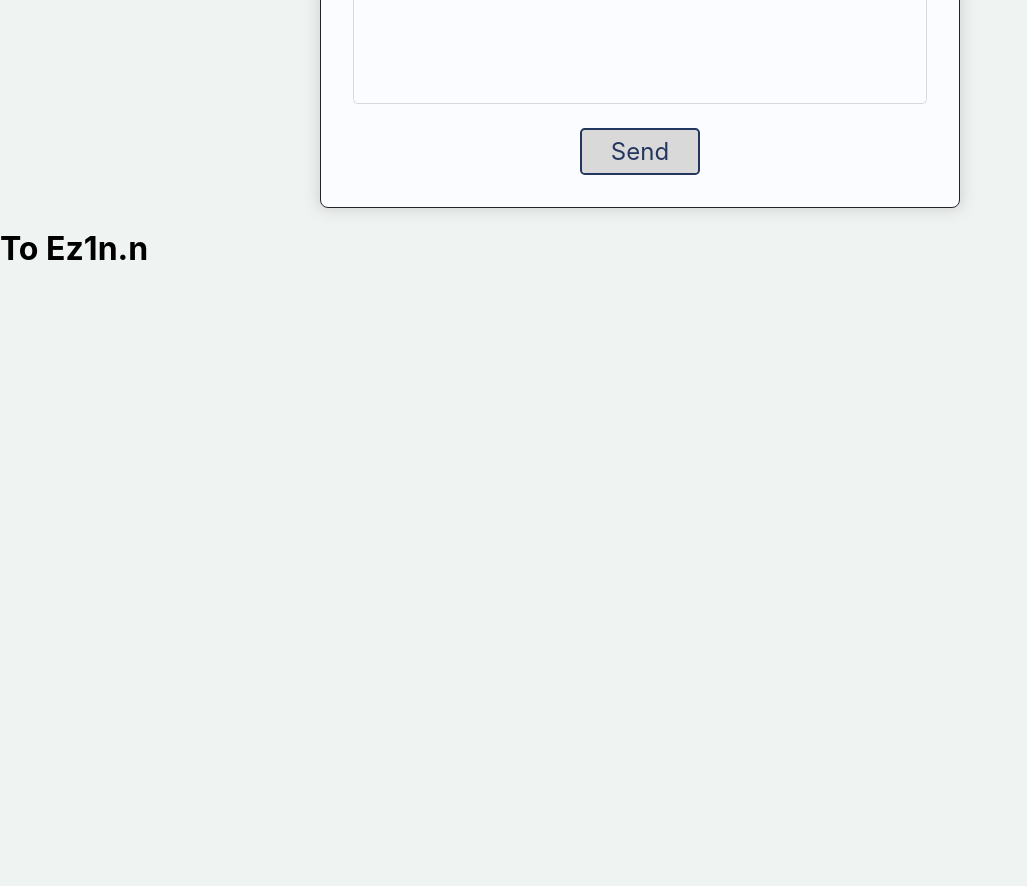
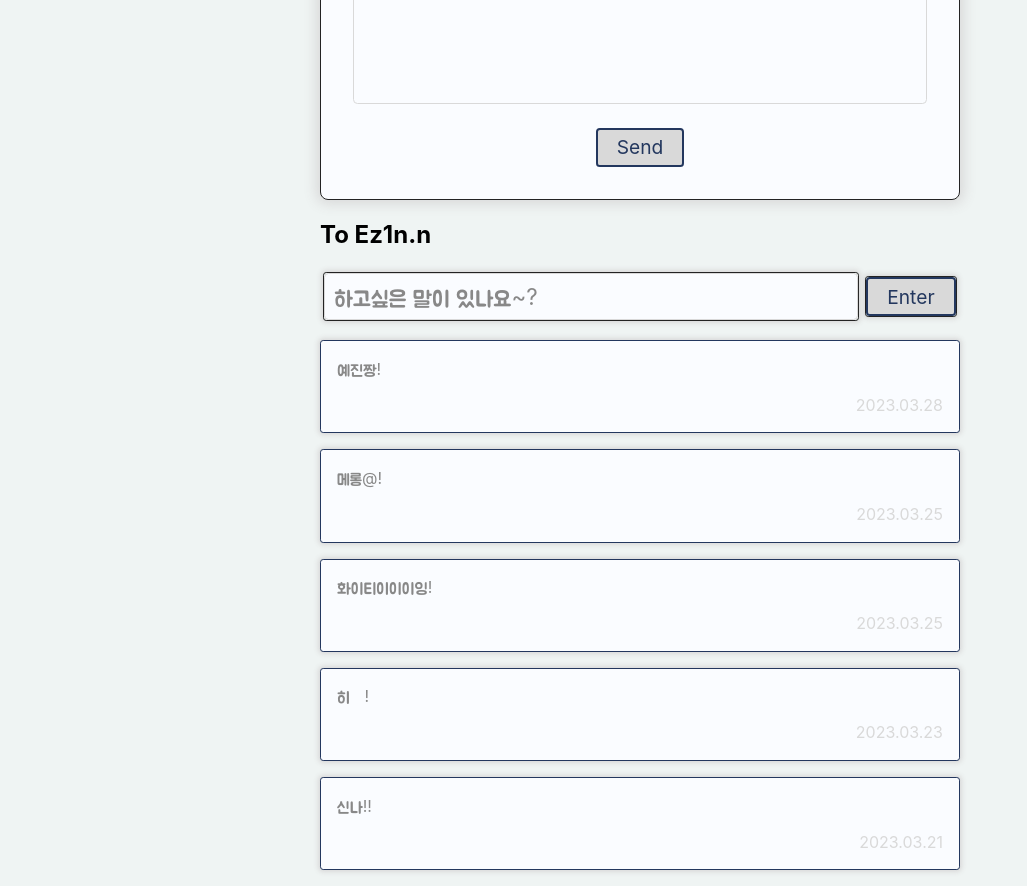
Before and after one commit to ez1n/ez1n-blog, a Next.js app: page /contact in a window 1280 px wide. Shown: the part 420-1306 px from the top of the page, without its empty margins (0-1027 px from the left). Before the commit the page ends 800 px from the top, so only its background shows below. Built offline with nearby package versions, Linux system fonts and the light colour scheme.

Commit message:
Feat: Comment 컴포넌트 생성

```diff
--- a/components/contact/Comment/Comment.jsx
+++ b/components/contact/Comment/Comment.jsx
@@ -1,9 +1,15 @@
 import React from "react";
+import styles from "./Comment.module.css";
+import CommentForm from "@/components/contact/CommentForm/CommentForm";
+import CommentsList from "@/components/contact/CommentsList/CommentsList";
 
-export default function Comment (){
+export default function Comment() {
   return (
-    <>
-      <h1>To Ez1n.n</h1>
-    </>
+    <section className={styles.comment}>
+      <h1 className={styles.title}>To Ez1n.n</h1>
+
+      <CommentForm/>
+      <CommentsList/>
+    </section>
   )
 }
--- /dev/null
+++ b/components/contact/Comment/Comment.module.css
@@ -0,0 +1,36 @@
+.comment {
+  width: 50%;
+  margin: auto;
+  display: flex;
+  flex-direction: column;
+  align-items: center;
+  justify-content: center;
+}
+
+.title {
+  width: 100%;
+}
+
+@media screen and (max-width: 1240px) {
+  .comment {
+    width: 60%;
+  }
+}
+
+@media screen and (max-width: 960px) {
+  .comment {
+    width: 70%;
+  }
+}
+
+@media screen and (max-width: 768px) {
+  .comment {
+    width: 80%;
+  }
+}
+
+@media screen and (max-width: 420px) {
+  .comment {
+    width: 90%;
+  }
+}
--- /dev/null
+++ b/components/contact/CommentForm/CommentForm.jsx
@@ -0,0 +1,27 @@
+import {useRef} from "react";
+import styles from "./CommentForm.module.css";
+import Button from "@/components/ui/Button/Button";
+import TextField from "@/components/ui/TextField/TextField";
+
+export default function CommentForm() {
+  const commentRef = useRef();
+
+  const sendComment = (e) => {
+    e.preventDefault();
+
+    const comment = {comment: commentRef.current.value};
+    console.log(comment);
+  }
+
+  return (
+    <form className={styles.form}>
+      <div className={styles.input}>
+        <TextField placeholder="하고싶은 말이 있나요~?" inputRef={commentRef}/>
+      </div>
+
+      <div className={styles.button}>
+        <Button type="submit" text="Enter" onClick={sendComment}/>
+      </div>
+    </form>
+  )
+}
--- /dev/null
+++ b/components/contact/CommentForm/CommentForm.module.css
@@ -0,0 +1,19 @@
+.form {
+  width: 100%;
+  display: flex;
+  align-items: center;
+  justify-content: space-between;
+}
+
+.input, .button {
+  margin: 0.2em;
+  border-radius: 0.2em;
+  border: 1px var(--color-primary-200) solid;
+  box-shadow: 0 0 5px 2px var(--color-gray-100);
+  -webkit-box-shadow: 0 0 5px 2px var(--color-gray-100);
+  -moz-box-shadow: 0 0 5px 2px var(--color-gray-100);
+}
+
+.input {
+  width: 100%;
+}
--- /dev/null
+++ b/components/contact/CommentItem/CommentItem.jsx
@@ -0,0 +1,10 @@
+import styles from "./CommentItem.module.css";
+
+export default function CommentItem({content, createAt}) {
+  return (
+    <li className={styles.item}>
+      <p className={styles.content}>{content}</p>
+      <p className={styles.date}>{createAt}</p>
+    </li>
+  )
+}
--- /dev/null
+++ b/components/contact/CommentItem/CommentItem.module.css
@@ -0,0 +1,20 @@
+.item {
+  margin: 1em 0;
+  padding: 0.1em 1em;
+  border-radius: 0.2em;
+  border: 1px var(--color-primary-300) solid;
+  background-color: var(--color-white-50);
+
+  box-shadow: 0 0 5px 2px var(--color-gray-100);
+  -webkit-box-shadow: 0 0 5px 2px var(--color-gray-100);
+  -moz-box-shadow: 0 0 5px 2px var(--color-gray-100);
+}
+
+.date {
+  text-align: end;
+  color: var(--color-font-light-gray);
+}
+
+.content {
+  color: var(--color-font-gray);
+}
--- /dev/null
+++ b/components/contact/CommentsList/CommentsList.jsx
@@ -0,0 +1,24 @@
+import styles from "./CommentsList.module.css";
+import CommentItem from "@/components/contact/CommentItem/CommentItem";
+
+const COMMENTS_DUMMY_DATA = [
+  {id: 1, content: "예진짱!", createAt: "2023.03.28"},
+  {id: 2, content: "메롱@!", createAt: "2023.03.25"},
+  {id: 3, content: "화이티이이이잉!", createAt: "2023.03.25"},
+  {id: 4, content: "히힣!", createAt: "2023.03.23"},
+  {id: 5, content: "신나!!", createAt: "2023.03.21"},
+]
+
+export default function CommentsList() {
+  return (
+    <ul className={styles.list}>
+      {
+        COMMENTS_DUMMY_DATA.map(c => <CommentItem
+          key={c.id}
+          content={c.content}
+          createAt={c.createAt}
+        />)
+      }
+    </ul>
+  )
+}
--- /dev/null
+++ b/components/contact/CommentsList/CommentsList.module.css
@@ -0,0 +1,6 @@
+.list {
+  width: 100%;
+  margin: 0;
+  padding: 0;
+  list-style: none;
+}
--- a/components/ui/Button/Button.module.css
+++ b/components/ui/Button/Button.module.css
@@ -1,10 +1,24 @@
 .button {
   cursor: pointer;
-  padding: 0.3em 1.2em;
+  padding: 0.3em 1em;
   color: var(--color-font-point);
   background-color: var(--color-gray-100);
   border: 2px var(--color-font-point) solid;
   border-radius: 0.2em;
-  font-size: 1.5em;
+  font-size: 1.2em;
   font-family: -apple-system, JUA, sans-serif;
 }
+
+@media screen and (max-width: 768px) {
+  .button {
+    padding: 0.3em 0.8em;
+    font-size: 1.1em;
+  }
+}
+
+@media screen and (max-width: 420px) {
+  .button {
+    padding: 0.3em 0.6em;
+    font-size: 1em;
+  }
+}
--- a/components/ui/TextField/TextField.module.css
+++ b/components/ui/TextField/TextField.module.css
@@ -11,7 +11,7 @@
   border-radius: 0.2em;
   border: 1px var(--color-gray-100) solid;
   box-sizing: border-box;
-  background-color: unset;
+  background-color: var(--color-white-50);
   font-family: -apple-system, JUA, sans-serif;
 }
 
--- a/styles/globals.css
+++ b/styles/globals.css
@@ -14,6 +14,8 @@
 
   --color-font-primary: #232323;
   --color-font-point: #23375E;
+  --color-font-gray: #888888;
+  --color-font-light-gray: #D9D9D9;
 
   --color-primary-50: #EFF4F3;
   --color-primary-100: #CDDEE8;
```
Also changed, not shown: pages/project/index.jsx (+63 -1 lines).
